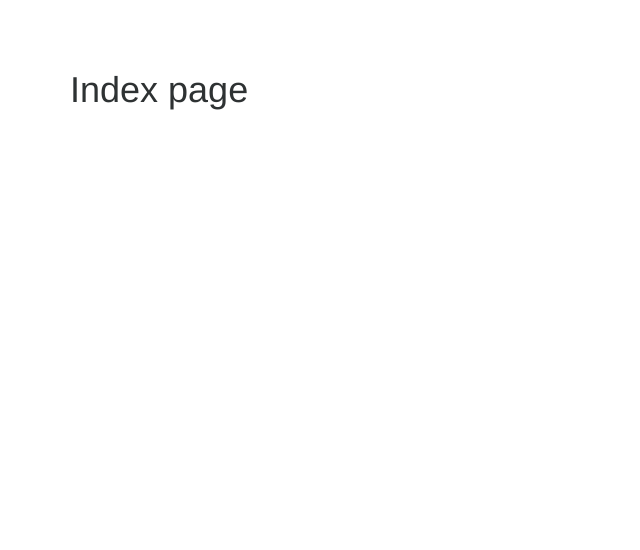
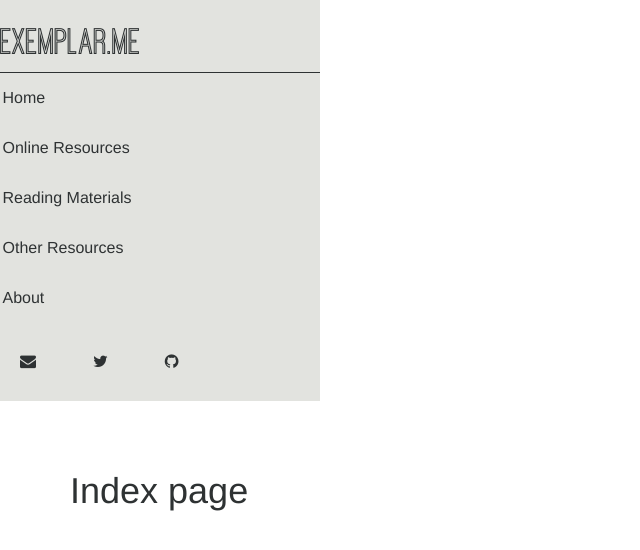
Before and after one commit to ninjaofawesome/exemplar, a website: page index.html in a window 1280 px wide. Shown: the whole page, without its empty margins (0-640 px from the left). Drawn offline with Linux system fonts and the light colour scheme.

Commit message:
started side navbar

```diff
--- a/app.js
+++ b/app.js
@@ -4,7 +4,7 @@
 angular.module('myApp', [
   'ngRoute',
   'ExemplarControllers',
-  'ExemplarDirectives'
+  'exemplarDirectives'
 ]).
 config(['$routeProvider', function($routeProvider) {
   $routeProvider
--- a/app/css/components/_body.scss
+++ b/app/css/components/_body.scss
@@ -12,3 +12,47 @@ body{
   color: $charcoal;
   text-decoration: underline;
 }
+
+.side-nav{
+  background-color: $lightest-gray;
+  width: 25%;
+  .no-pad{
+    padding: 0;
+    margin: 0;
+  }
+  .navbar-menu-title{
+    font-family: $ostrich;
+    color: $charcoal;
+    font-size: 3vw;
+  }
+
+  .bottom-row{
+    border-bottom: 1px solid $charcoal;
+    max-width: 360px;
+    margin: 0;
+    padding: 0;
+  }
+  .navigation,.social-nav{
+    list-style-type: none;
+
+    padding-left: 0;
+    .navbox{
+      height: 50px;
+      max-width: 375px;
+      padding: 0;
+      margin: 0;
+      line-height: 50px;
+      &:hover{
+        background-color: $md-gray;
+      }
+    }
+    .nav-item{
+      padding-left: 5%;
+      &.social{
+        display: inline-block;
+        margin: 5%;
+      }
+    }
+  }
+
+}
--- a/app/js/directives.js
+++ b/app/js/directives.js
@@ -1 +1,11 @@
-var ExemplarControllers = angular.module('ExemplarDirectives', []);
+var exemplarDirectives = angular.module('exemplarDirectives', []);
+
+exemplarDirectives.directive('sideNav', function(){
+  return{
+    restrict: 'E',
+    templateUrl: 'app/views/components/sidebar.html',
+    controller: function(){
+
+    }
+  }
+});
--- /dev/null
+++ b/app/views/components/sidebar.html
@@ -0,0 +1,32 @@
+<section class="side-nav">
+  <div class="container-fluid no-pad">
+    <h1 class="navbar-menu-title">Exemplar.me</h1>
+    <div class="bottom-row"></div>
+      <div class="row">
+        <ul class="navigation">
+          <div class="navbox">
+            <li class="nav-item"><a href=" ">Home</a></li>
+          </div>
+          <div class="navbox">
+            <li class="nav-item"><a href=" ">Online Resources</a></li>
+          </div>
+          <div class="navbox">
+            <li class="nav-item"><a href=" ">Reading Materials</a></li>
+          </div>
+          <div class="navbox">
+            <li class="nav-item"><a href=" ">Other Resources</a></li>
+          </div>
+          <div class="navbox">
+            <li class="nav-item"><a href=" ">About</a></li>
+          </div>
+        </ul>
+
+        <ul class="social-nav">
+          <li class="nav-item social"><a href="mailto:hey@hereshannahs.info"><i class="fa fa-envelope"></i></a></li>
+          <li class="nav-item social"><a href=" " target="_blank"><i class="fa fa-twitter"></i></a></li>
+          <li class="nav-item social"><a href=" " target="_blank"><i class="fa fa-github"></i></a></li>
+        </ul>
+
+      </div>
+  </div>
+</section>
--- a/index.html
+++ b/index.html
@@ -11,6 +11,7 @@
   <meta name="viewport" content="width=device-width, initial-scale=1">
   <link rel="stylesheet" href="app/css/bootstrap.css">
   <link rel="stylesheet" href="app/css/styles.css">
+  <link href="//maxcdn.bootstrapcdn.com/font-awesome/4.2.0/css/font-awesome.min.css" rel="stylesheet">
 </head>
 <body>
 <!-- <section class="exemplar-navbar">
@@ -24,6 +25,8 @@
     </div>
   </div>
 </section> -->
+
+<side-nav></side-nav>
 
 <section class="exemplar-body">
   <div class="container">
```
Also changed, not shown: app/css/styles.css.
